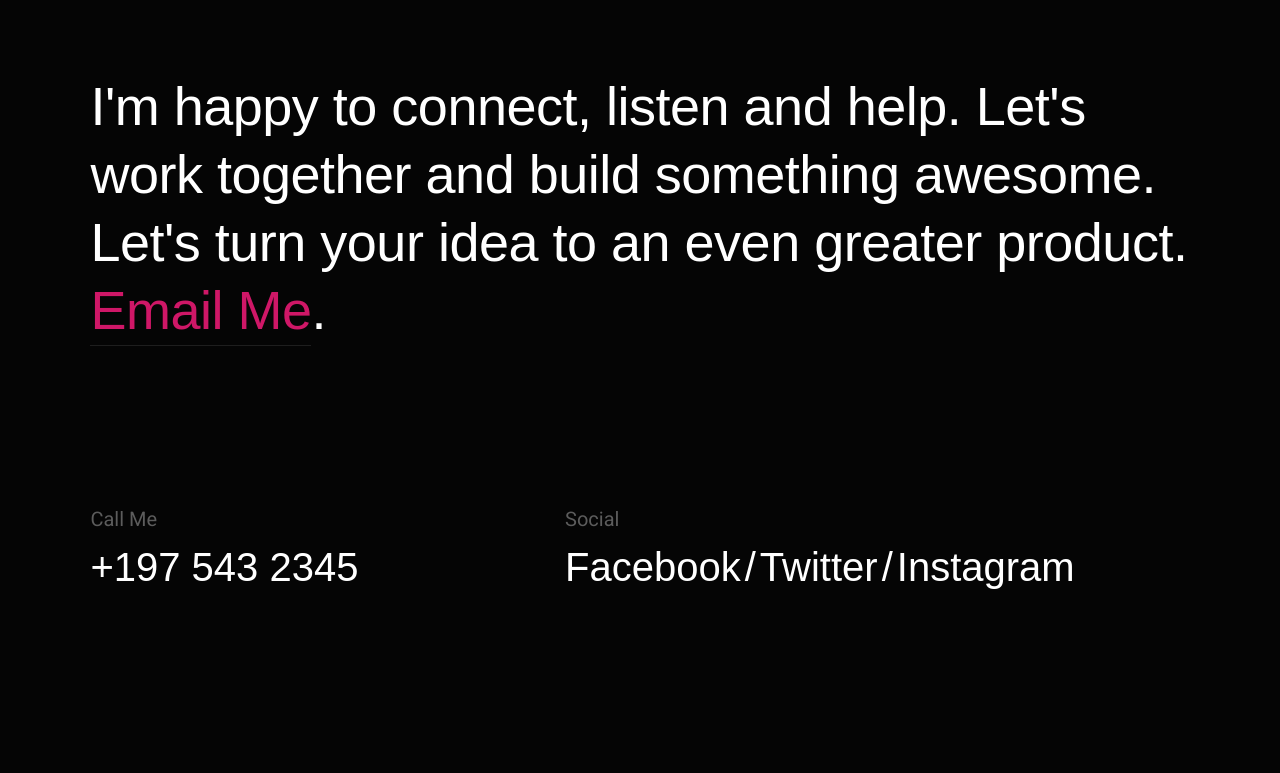
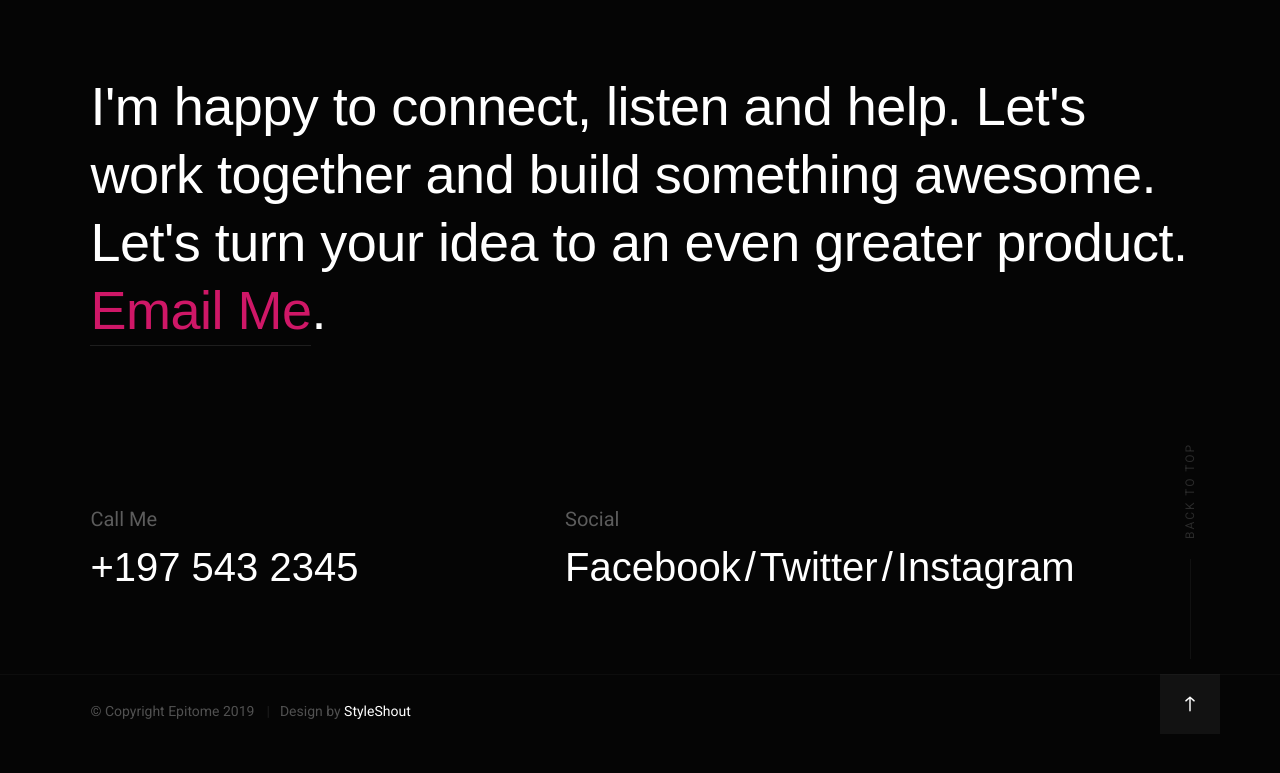
Before and after one commit to alexmkio/personal-site, a Next.js app: page / in a window 1280 px wide. Shown: the part 9469-10242 px from the top of the page. Before the commit the page ends 10143 px from the top, so only its background shows below. Built offline with nearby package versions, Linux system fonts and the light colour scheme; a web font is replaced by a local one.

Commit message:
add footer

```diff
--- a/src/app/layout.tsx
+++ b/src/app/layout.tsx
@@ -38,6 +38,7 @@ export default function RootLayout({
   return (
     <html lang="en">
       <body
+        id="top"
         className={`${roboto.variable} ${lora.variable} ${frankRuhlLibre.variable}`}
       >
         {children}
--- a/src/app/page.module.scss
+++ b/src/app/page.module.scss
@@ -1374,3 +1374,156 @@
     }
   }
 }
+
+.footer {
+  font-family: var(--font-roboto), sans-serif;
+  font-weight: 400;
+  font-size: 1.6rem;
+  line-height: 2;
+  padding-top: 0;
+  padding-bottom: 6.4rem;
+  border-top: 1px solid rgba(255, 255, 255, 0.03);
+  color: rgba(255, 255, 255, 0.3);
+  position: relative;
+
+  .row {
+    @include mixins.row;
+  }
+
+  .column {
+    @include mixins.column;
+    @include mixins.large-full;
+
+    margin-top: 2rem;
+    padding-right: 80px;
+
+    span {
+      font-size: 14px;
+      display: inline-block;
+
+      &:not(:last-child):after {
+        content: "|";
+        display: inline-block;
+        padding: 0 1rem 0 1.2rem;
+        color: rgba(255, 255, 255, 0.1);
+      }
+    }
+  }
+
+  .goToTop {
+    position: absolute;
+    top: -1px;
+    right: 6rem;
+    z-index: 2;
+
+    a {
+      display: block;
+      background: rgba(255, 255, 255, 0.05);
+      text-decoration: none;
+      margin: 0;
+      padding: 0;
+      border: 0 none;
+      height: 60px;
+      width: 60px;
+      line-height: 60px;
+      text-align: center;
+      color: white;
+      text-transform: uppercase;
+      transition: all 0.3s;
+      background-repeat: no-repeat;
+      background-position: center center;
+      background-image: url(/assets/icons/icon-arrow-up.svg);
+      background-size: 10px 16px;
+      position: relative;
+
+      &:hover,
+      &:focus {
+        background-color: #cf1767;
+        color: #ffffff;
+      }
+    }
+
+    &::before {
+      content: "";
+      display: block;
+      width: 1px;
+      height: 100px;
+      background-color: rgba(255, 255, 255, 0.05);
+      position: absolute;
+      top: -115px;
+      left: 50%;
+    }
+
+    &::after {
+      content: "back to top";
+      display: block;
+      float: left;
+      width: 120px;
+      font-size: 1.2rem;
+      line-height: 30px;
+      text-transform: uppercase;
+      letter-spacing: 0.2rem;
+      color: rgba(255, 255, 255, 0.15);
+      transition: all 0.5s;
+      -webkit-transform: rotate(-90deg);
+      transform: rotate(-90deg);
+      -webkit-transform-origin: left bottom;
+      -ms-transform-origin: left bottom;
+      transform-origin: left bottom;
+      position: absolute;
+      left: calc(30px + 15px);
+      top: -165px;
+    }
+  }
+
+  a,
+  a:visited {
+    color: #ffffff;
+  }
+
+  @include mixins.breakpoint-down($breakpoint-1200) {
+    .goToTop {
+      right: 3rem;
+    }
+  }
+
+  @include mixins.breakpoint-down($breakpoint-900) {
+    .goToTop {
+      right: 0;
+
+      &::before,
+      &::after {
+        display: none;
+      }
+    }
+  }
+
+  @include mixins.breakpoint-down($breakpoint-600) {
+    .column {
+      margin-top: 9rem;
+      padding: 0;
+      text-align: center;
+
+      span {
+        display: block;
+
+        &::after {
+          display: none;
+        }
+      }
+    }
+
+    .goToTop {
+      right: 50%;
+      margin-right: -30px;
+    }
+  }
+
+  @include mixins.breakpoint-down($breakpoint-400) {
+    .column {
+      span {
+        font-size: 13px;
+      }
+    }
+  }
+}
--- a/src/app/page.tsx
+++ b/src/app/page.tsx
@@ -458,12 +458,18 @@ export default function Home() {
           <div className={styles.mainRow}>
             <div className={styles.mainColumn}>
               <p className={styles.email}>
-                <a href="mailto:#0" target="_blank">hello@epitome.com</a>
+                <a href="mailto:#0" target="_blank">
+                  hello@epitome.com
+                </a>
               </p>
               <p className={styles.description}>
                 I'm happy to connect, listen and help. Let's work together and
                 build something awesome. Let's turn your idea to an even greater
-                product. <a href="mailto:#0" target="_blank">Email Me</a>.
+                product.{" "}
+                <a href="mailto:#0" target="_blank">
+                  Email Me
+                </a>
+                .
               </p>
             </div>
           </div>
@@ -495,6 +501,19 @@ export default function Home() {
           </div>
         </section>
       </main>
+      <footer className={styles.footer}>
+        <div className={styles.row}>
+          <div className={styles.column}>
+            <span>© Copyright Epitome 2019</span>
+            <span>
+              Design by <a href="https://www.styleshout.com/">StyleShout</a>
+            </span>
+          </div>
+          <div className={styles.goToTop}>
+            <a title="Back to Top" href="#top"></a>
+          </div>
+        </div>
+      </footer>
     </>
   );
 }
```
Also changed, not shown: public/assets/icons/icon-arrow-up.svg (added).
